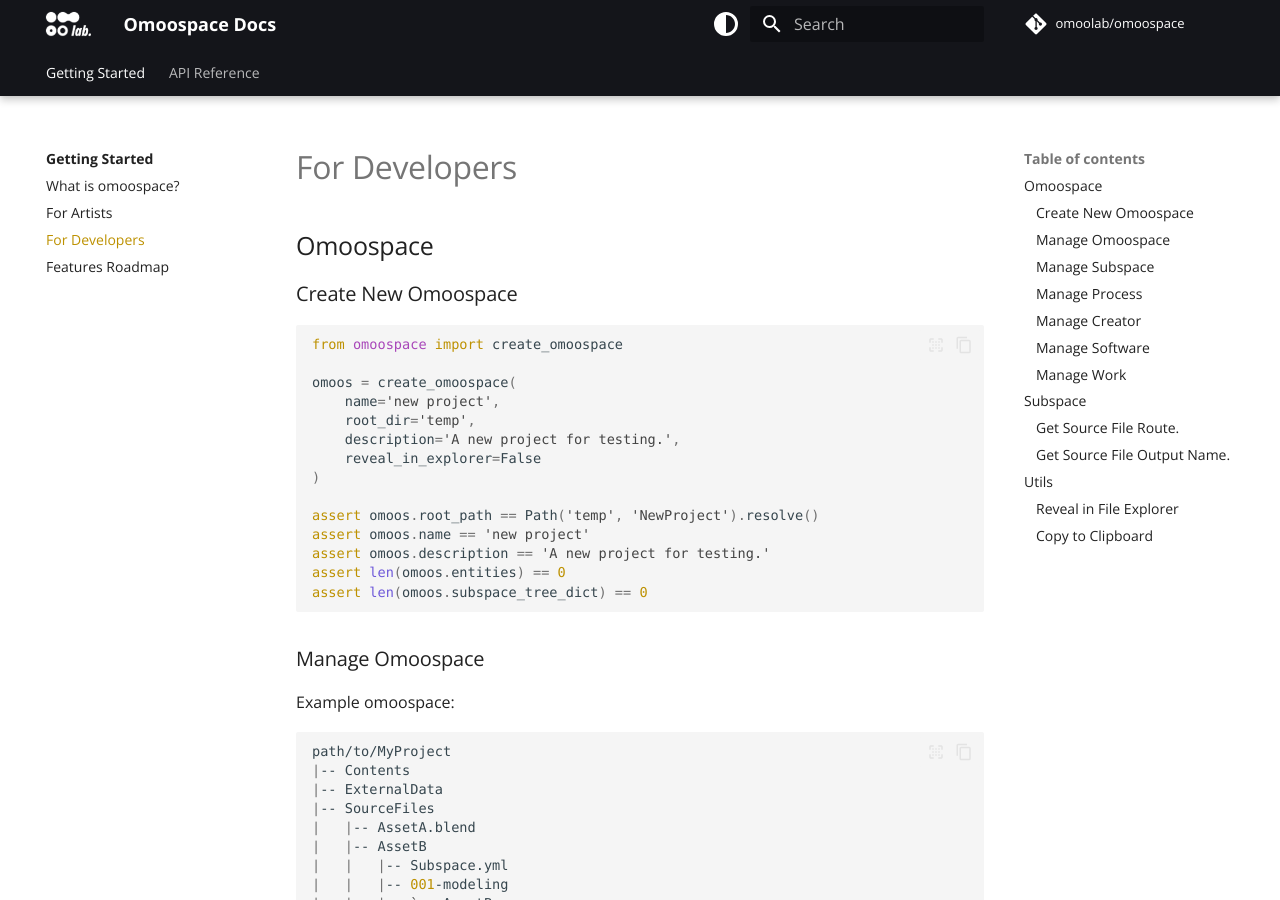
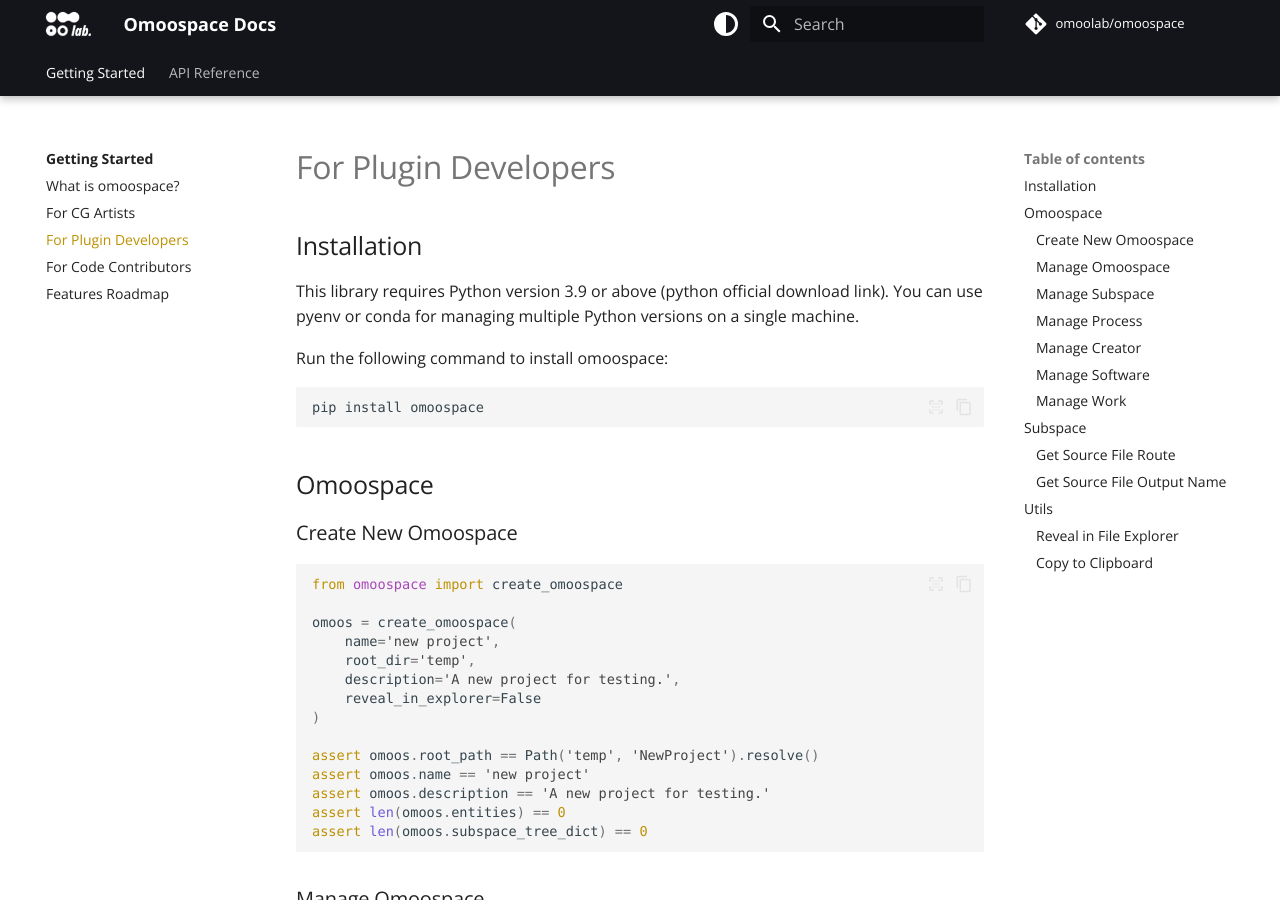
Before and after one commit to OmooLab/Omoospace, an MkDocs documentation site: the page built from docs/developers.md, in a window 1280 px wide and 900 px high. Built offline with MkDocs 1.6.1 and Material for MkDocs 9.7.7, drawn with Linux system fonts in a browser that asks for light colours; some web fonts are replaced; comment, search, counter and statistics services are not loaded; the version menu is left out; some of the changed text lies outside the part shown.

````diff
--- a/docs/developers.md
+++ b/docs/developers.md
@@ -1,4 +1,14 @@
-# For Developers
+# For Plugin Developers
+
+## Installation
+
+This library requires Python version 3.9 or above (python official download link). You can use pyenv or conda for managing multiple Python versions on a single machine.
+
+Run the following command to install omoospace:
+
+```bash
+pip install omoospace
+```
 
 ## Omoospace
 
@@ -283,7 +293,7 @@ assert len(omoos.works[0].items) == 1
 
 ## Subspace
 
-### Get Source File Route.
+### Get Source File Route
 
 ```python
 from omoospace import get_route
@@ -309,7 +319,7 @@ More examples:
 | AssetA_AssetA.blend                                                 | ['AssetA','AssetA']         |
 | Asset A/AssetA.blend<br>Asset A/Subspace.yml                        | ['AssetA']                  |
 
-### Get Source File Output Name.
+### Get Source File Output Name
 
 ```python
 from omoospace import get_route_str
--- a/mkdocs.yml
+++ b/mkdocs.yml
@@ -10,8 +10,9 @@ nav:
   - Getting Started:
       - index.md
       - What is omoospace?: omoospace.md
-      - For Artists: artists.md
-      - For Developers: developers.md
+      - For CG Artists: artists.md
+      - For Plugin Developers: developers.md
+      - For Code Contributors: contributors.md
       - Features Roadmap: roadmap.md
   - API Reference:
       - Omoospace: apis/omoospace.md
--- a/pyproject.toml
+++ b/pyproject.toml
@@ -1,6 +1,6 @@
 [tool.poetry]
 name = "omoospace"
-version = "0.1.7"
+version = "0.1.8"
 description = ""
 authors = ["manan <icrdr2010@outlook.com>"]
 readme = "README.md"
@@ -10,7 +10,7 @@ python = "^3.9"
 ruamel-yaml = "^0.17.35"
 pypinyin = "^0.49.0"
 nutree = "^0.5.1"
-pyperclip = "^1.8.2"
+pyclip = "^0.7.0"
 
 [tool.poetry.scripts]
 
````
Also changed, not shown: README.md (+11 -10 lines), docs/artists.md (+6 -1 lines), docs/contributors.md (added, +38 -0 lines), docs/omoospace.md (+5 -4 lines), 5 other files.
